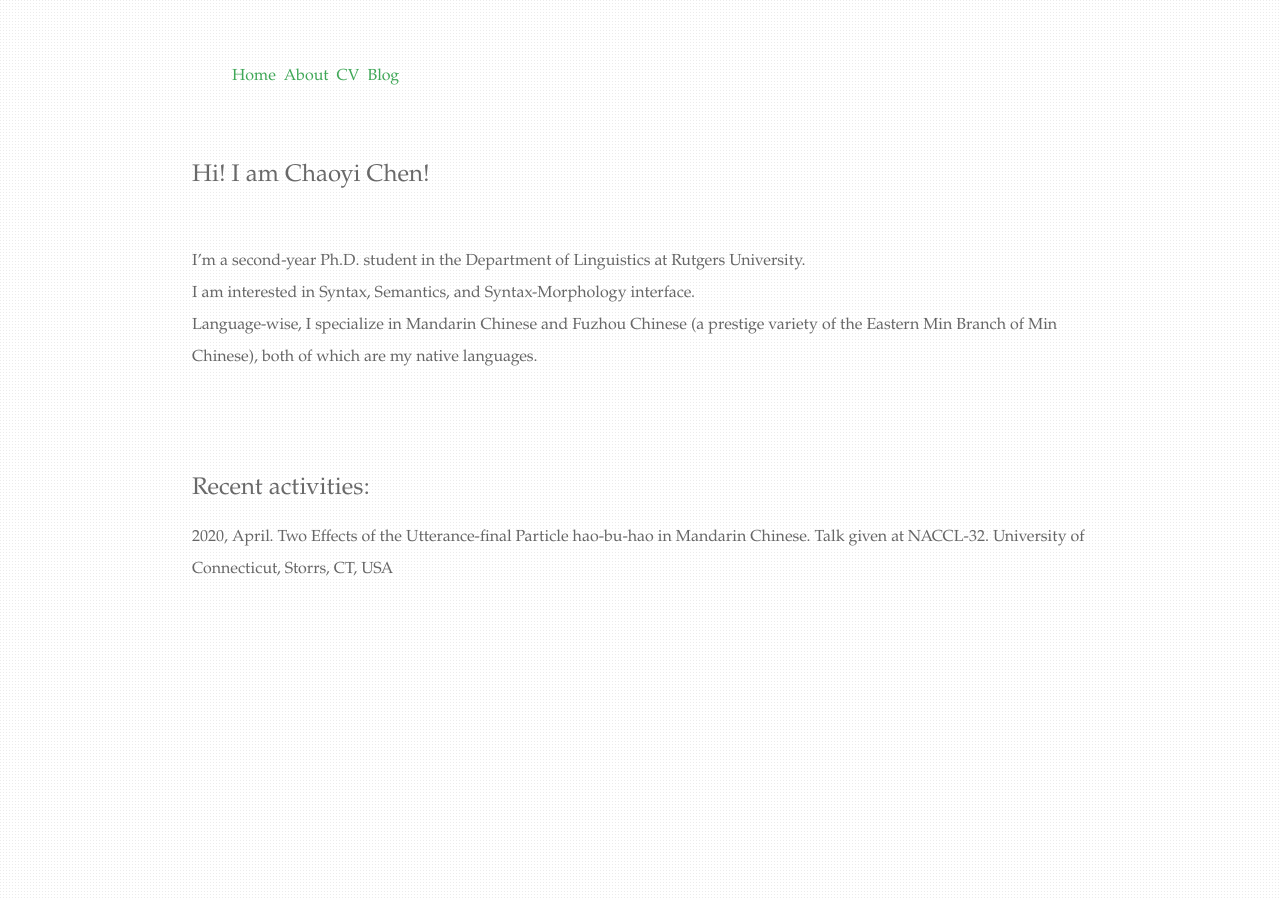
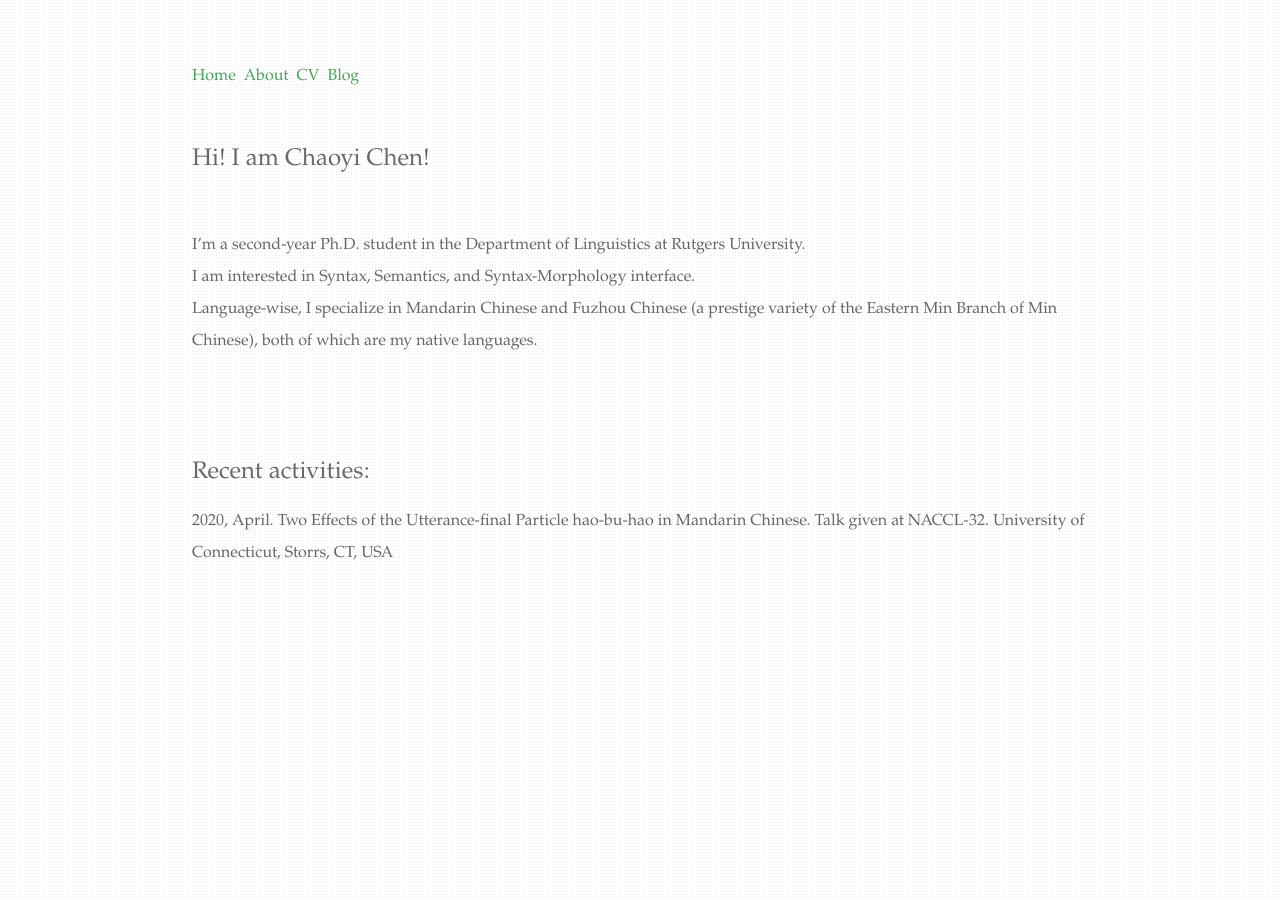
Before and after one commit to chaoyichen71/chaoyichen71.github.io, a Jekyll site: the page built from index.html, in a window 1280 px wide. Built offline with Jekyll 4.4.1, drawn with Linux system fonts in a browser that asks for light colours.

Commit message:
Update default.html

```diff
--- a/_layouts/default.html
+++ b/_layouts/default.html
@@ -7,12 +7,11 @@
 
   </head>
 
+<body>
+<nav>
+<a href="/">Home</a>&nbsp&nbsp<a href="/about">About</a>&nbsp&nbsp<a href="/cv">CV</a>&nbsp&nbsp<a href="/blog">Blog</a>
 
-  <body>
-    <nav>
-<ul><a href="/">Home</a>&nbsp&nbsp<a href="/about">About</a>&nbsp&nbsp<a href="/cv">CV</a>&nbsp&nbsp<a href="/blog">Blog</a>
-</ul>
-    </nav>
+</nav>
 <div class="container">
 
   {{ content }}
```
